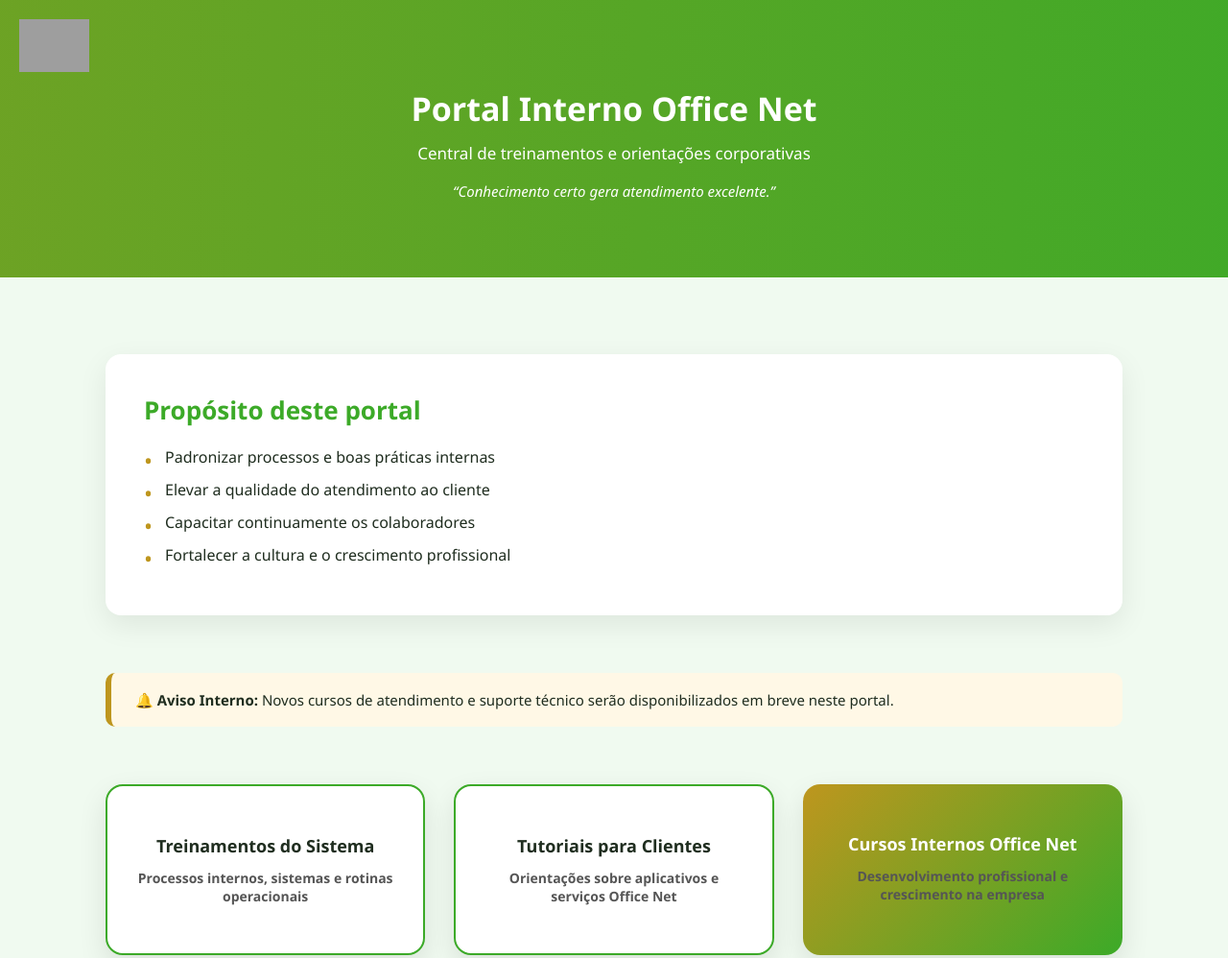
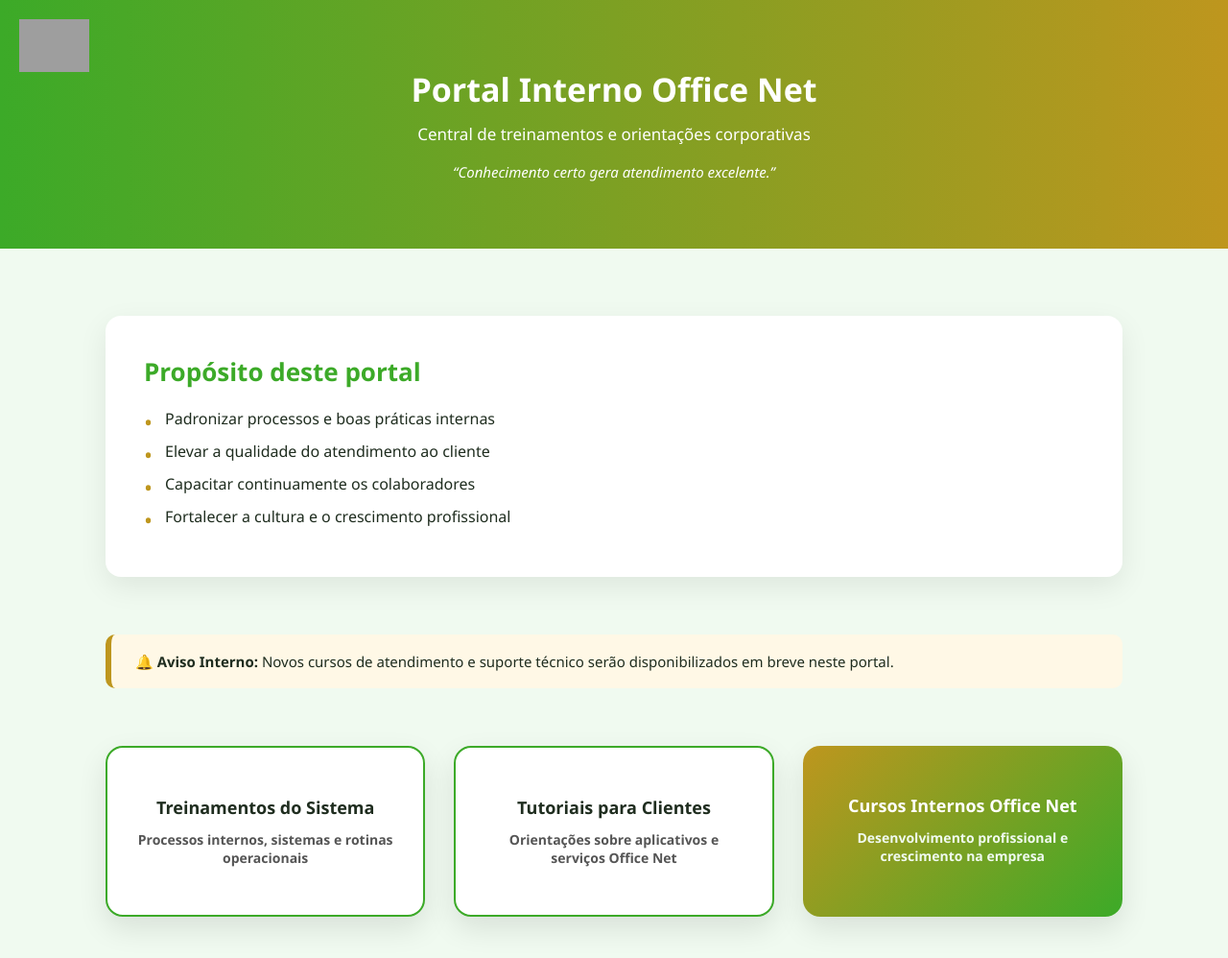
Before and after one commit to Office-Net-Ofc/testet, a plain HTML site: page index.html in a window 1280 px wide. Shown: the top 998 px of the page at 96% size. Drawn offline with Linux system fonts and the light colour scheme; grey boxes are pictures that could not be loaded.

Commit message:
Update index.html

```diff
--- a/index.html
+++ b/index.html
@@ -15,24 +15,14 @@
 body {
     background-color: #F0FAF0;
     color: #1f2d1f;
-    overflow-x: hidden;
 }
 
-/* ================= HEADER ================= */
 header {
     position: relative;
-    background: linear-gradient(270deg, #3CAA28, #BE961E, #3CAA28);
-    background-size: 600% 600%;
-    animation: gradientMove 14s ease infinite;
+    background: linear-gradient(90deg, #3CAA28, #BE961E);
     color: white;
     text-align: center;
-    padding: 90px 20px 80px;
-}
-
-@keyframes gradientMove {
-    0% { background-position: 0% 50%; }
-    50% { background-position: 100% 50%; }
-    100% { background-position: 0% 50%; }
+    padding: 70px 20px;
 }
 
 /* LOGO */
@@ -40,67 +30,41 @@
     position: absolute;
     top: 20px;
     left: 20px;
-    animation: fadeSlide 1.2s ease forwards;
 }
 
 .header-logo img {
     height: 55px;
+    width: auto;
+}
+
+/* Responsivo */
+@media (max-width: 600px) {
+    .header-logo img {
+        height: 42px;
+    }
 }
 
 header h1 {
     font-size: 34px;
     margin-bottom: 12px;
-    opacity: 0;
-    animation: fadeUp 1s ease forwards;
-    animation-delay: .4s;
 }
 
 header p {
     font-size: 17px;
-    opacity: 0;
-    animation: fadeUp 1s ease forwards;
-    animation-delay: .7s;
 }
 
 header .frase {
     margin-top: 18px;
     font-size: 15px;
     font-style: italic;
-    opacity: 0;
-    animation: fadeUp 1s ease forwards;
-    animation-delay: 1s;
 }
 
-@keyframes fadeUp {
-    from { opacity: 0; transform: translateY(25px); }
-    to { opacity: 1; transform: translateY(0); }
-}
-
-@keyframes fadeSlide {
-    from { opacity: 0; transform: translateX(-20px); }
-    to { opacity: 1; transform: translateX(0); }
-}
-
-/* ================= CONTAINER ================= */
 .container {
     max-width: 1100px;
-    margin: 80px auto;
+    margin: 70px auto;
     padding: 0 20px;
 }
 
-/* SCROLL ANIMATION */
-.reveal {
-    opacity: 0;
-    transform: translateY(40px);
-    transition: all .8s ease;
-}
-
-.reveal.active {
-    opacity: 1;
-    transform: translateY(0);
-}
-
-/* ================= SECTIONS ================= */
 .info {
     background: white;
     padding: 40px;
@@ -144,7 +108,6 @@
     font-size: 15px;
 }
 
-/* ================= BUTTONS ================= */
 .buttons {
     display: grid;
     grid-template-columns: repeat(auto-fit, minmax(260px, 1fr));
@@ -152,7 +115,6 @@
 }
 
 .button {
-    position: relative;
     background: white;
     border: 2px solid #3CAA28;
     border-radius: 18px;
@@ -164,22 +126,6 @@
     color: #1f2d1f;
     transition: all 0.35s ease;
     box-shadow: 0 12px 30px rgba(0,0,0,0.1);
-    overflow: hidden;
-}
-
-.button::after {
-    content: "";
-    position: absolute;
-    top: 0;
-    left: -100%;
-    width: 100%;
-    height: 100%;
-    background: linear-gradient(120deg, transparent, rgba(255,255,255,.4), transparent);
-    transition: all .6s ease;
-}
-
-.button:hover::after {
-    left: 100%;
 }
 
 .button span {
@@ -192,7 +138,7 @@
 .button:hover {
     background-color: #3CAA28;
     color: white;
-    transform: translateY(-10px) scale(1.02);
+    transform: translateY(-8px);
 }
 
 .button:hover span {
@@ -205,7 +151,10 @@
     color: white;
 }
 
-/* ================= FOOTER ================= */
+.button-premium span {
+    color: #f0faf0;
+}
+
 footer {
     margin-top: 90px;
     text-align: center;
@@ -214,31 +163,26 @@
     color: #777;
     border-top: 1px solid #ddd;
 }
-
-/* MOBILE */
-@media (max-width: 600px) {
-    .header-logo img {
-        height: 42px;
-    }
-}
 </style>
 </head>
 
 <body>
 
 <header>
+
     <div class="header-logo">
-        <img src="https://office-net-ofc.github.io/Pagina-de-treinamentos/img/Logo_Branca_Pequena-sem-fundo.png" alt="Logo Office Net">
+        <img src="https://office-net-ofc.github.io/Pagina-de-treinamentos/img/Logo_Branca_Pequena-sem-fundo.png">
     </div>
 
     <h1>Portal Interno Office Net</h1>
     <p>Central de treinamentos e orientações corporativas</p>
     <div class="frase">“Conhecimento certo gera atendimento excelente.”</div>
+
 </header>
 
 <main class="container">
 
-    <section class="info reveal">
+    <section class="info">
         <h2>Propósito deste portal</h2>
         <ul>
             <li>Padronizar processos e boas práticas internas</li>
@@ -248,24 +192,24 @@
         </ul>
     </section>
 
-    <section class="aviso reveal">
+    <section class="aviso">
         🔔 <strong>Aviso Interno:</strong> Novos cursos de atendimento e suporte técnico
         serão disponibilizados em breve neste portal.
     </section>
 
-    <section class="buttons reveal">
+    <section class="buttons">
 
-        <a href="#" class="button">
+        <a href="https://office-net-ofc.github.io/Pagina-de-treinamentos/Tutoriais-sistemas/Tutoriais-sistemas-index.html" class="button">
             Treinamentos do Sistema
             <span>Processos internos, sistemas e rotinas operacionais</span>
         </a>
 
-        <a href="#" class="button">
+        <a href="https://office-net-ofc.github.io/Pagina-de-treinamentos/Tutoriais-clientes/tutoriais-clientes-index.html" class="button">
             Tutoriais para Clientes
             <span>Orientações sobre aplicativos e serviços Office Net</span>
         </a>
 
-        <a href="#" class="button button-premium">
+        <a href="https://office-net-ofc.github.io/Pagina-de-treinamentos/Cursos-internos/Cursos-internos-index.html" class="button button-premium">
             Cursos Internos Office Net
             <span>Desenvolvimento profissional e crescimento na empresa</span>
         </a>
@@ -278,18 +222,5 @@
     © 2025 Office Net — Portal interno corporativo
 </footer>
 
-<script>
-const reveals = document.querySelectorAll('.reveal');
-
-window.addEventListener('scroll', () => {
-    reveals.forEach(el => {
-        const top = el.getBoundingClientRect().top;
-        if (top < window.innerHeight - 80) {
-            el.classList.add('active');
-        }
-    });
-});
-</script>
-
 </body>
 </html>
```
